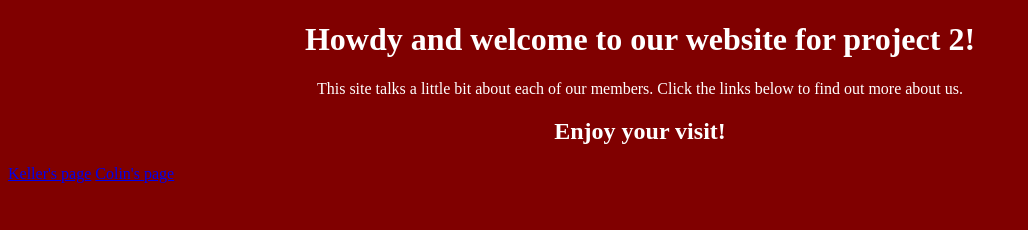
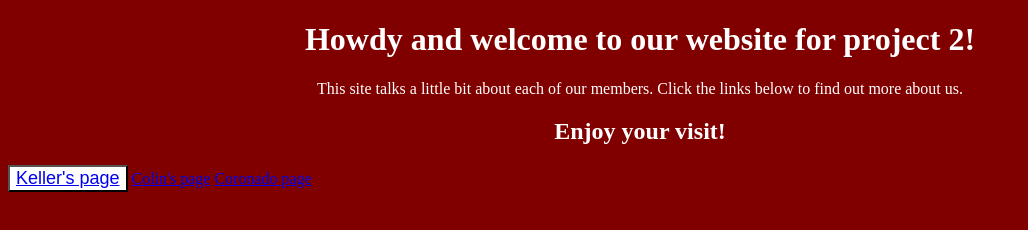
Before and after one commit to kelrar/kelrar.github.io, a plain HTML site: page index.html in a window 1280 px wide. Shown: the whole page, without its empty margins (0-1028 px from the left). Drawn offline with Linux system fonts and the light colour scheme.

Commit message:
index button test

```diff
--- a/index.html
+++ b/index.html
@@ -4,7 +4,13 @@
 <h1 align="center" style="color:white;">Howdy and welcome to our website for project 2!</h1>
 <p align="center" style="color:white;">This site talks a little bit about each of our members. Click the links below to find out more about us.</p>
 <h2 align="center" style="color:white;"> Enjoy your visit! </h2>
+<button style=" background-color:white;
+        color:black;
+        font-size: 18px;
+        font-family:Lucida Sans,">
 <a href="/Keller.html">Keller's page</a>
+</button>
 <a href="/ColinSnider.html">Colin's page</a>
+<a href="/CoronadoJuan.html"> Coronado page</a>
 </body>
 </html>
```
